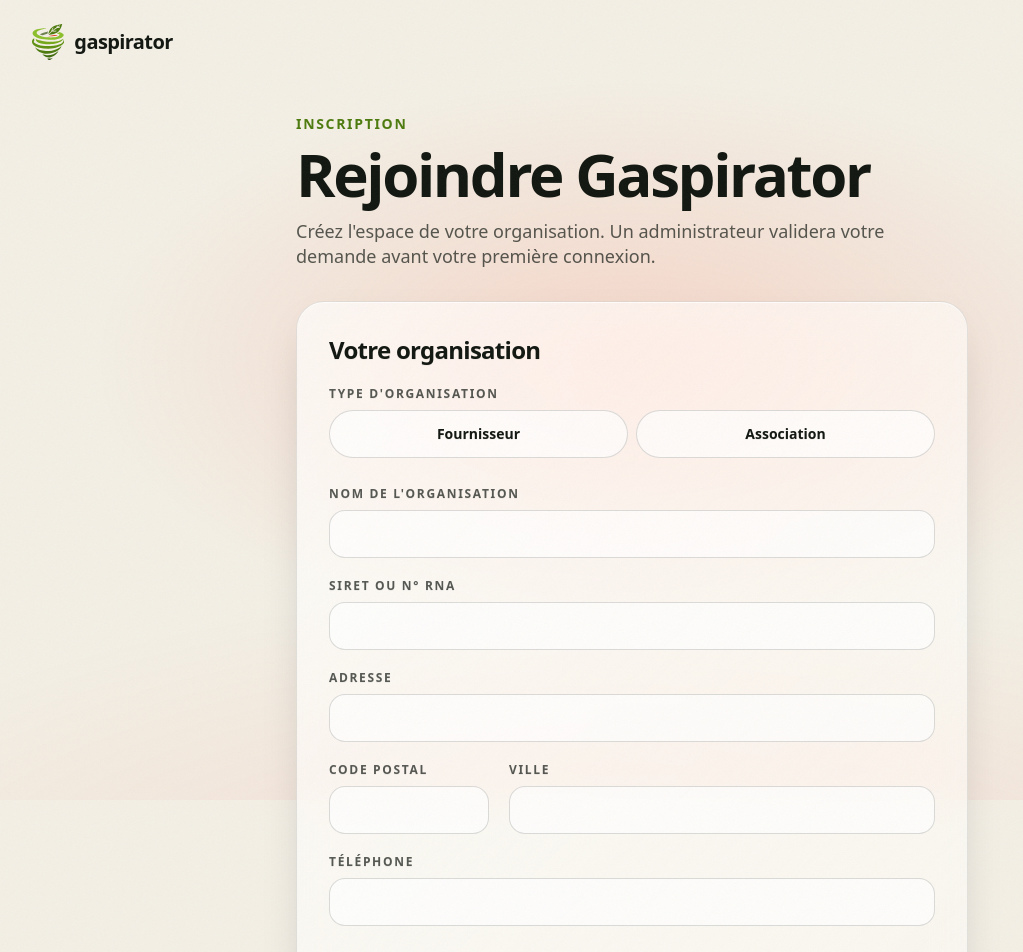
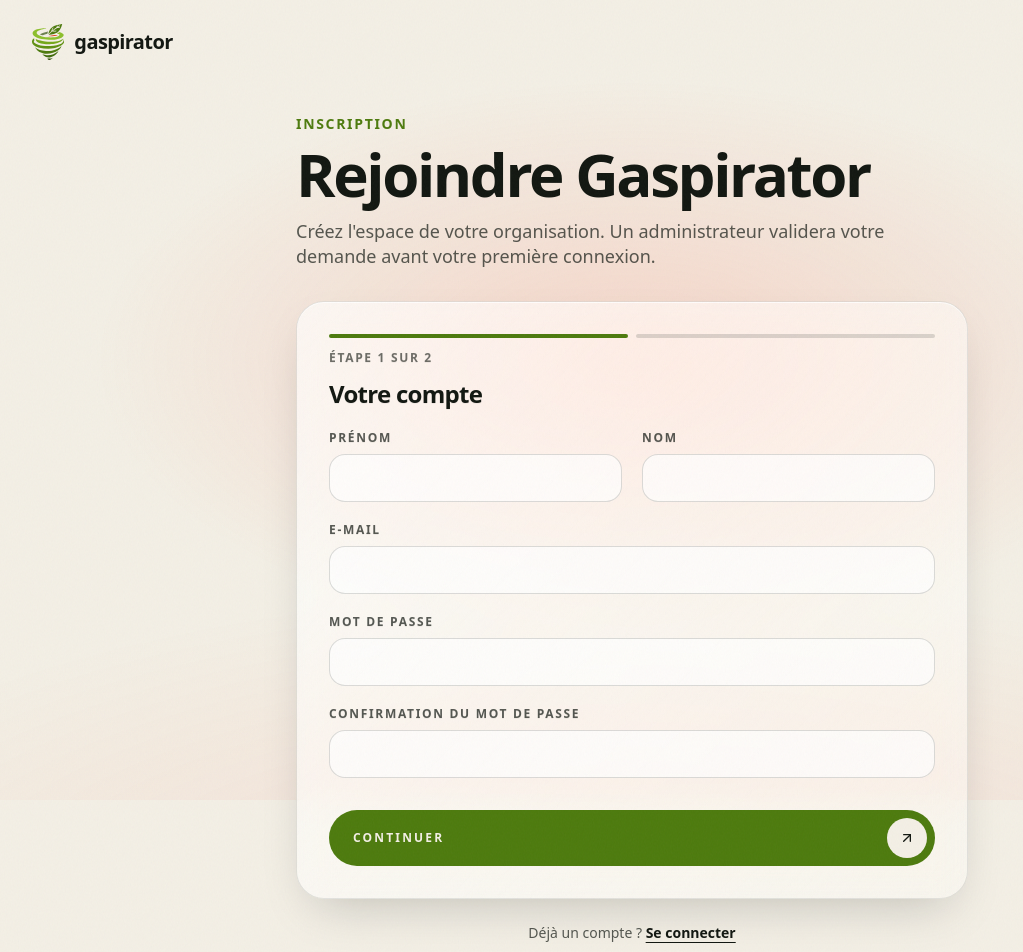
Before and after one commit to Nathanmar/gaspirator, a React (Vite) app in the folder apps/web/: page /register in a window 1280 px wide. Shown: the top 952 px of the page, without its empty margins (8-1031 px from the left). Built offline with nearby package versions, Linux system fonts and the light colour scheme.

Commit message:
feat(web): GREEN split registration into two steps and link the landing join button to it

```diff
--- a/apps/web/src/components/form-controls.tsx
+++ b/apps/web/src/components/form-controls.tsx
@@ -153,18 +153,18 @@ export function ChoiceField<T extends string>({
 }
 
 export function SubmitButton({
-  pending,
+  pending = false,
   pendingLabel,
   children,
 }: {
-  pending: boolean;
+  pending?: boolean;
   // Replaces the label while the request is running, e.g. "Connexion…".
-  pendingLabel: string;
+  pendingLabel?: string;
   children: ReactNode;
 }) {
   return (
     <button type="submit" disabled={pending} className={primaryButtonClass}>
-      {pending ? pendingLabel : children}
+      {pending && pendingLabel ? pendingLabel : children}
       <span
         aria-hidden="true"
         className="grid size-10 place-items-center rounded-full bg-ink text-cream transition-transform duration-300 group-hover:rotate-45 group-disabled:rotate-0"
--- a/apps/web/src/components/landing/hud.tsx
+++ b/apps/web/src/components/landing/hud.tsx
@@ -1,4 +1,6 @@
 import type { AnimationEvent, SyntheticEvent } from "react";
+
+import { Link } from "@tanstack/react-router";
 
 import { NAV_LINKS } from "./content";
 import { LogoMark } from "./logo-mark";
@@ -48,8 +50,8 @@ export function Hud() {
           ))}
         </nav>
 
-        <a
-          href="#rejoindre"
+        <Link
+          to="/register"
           data-magnetic
           className="group rounded-full bg-lime px-5 py-2.5 font-mono text-[11px] font-semibold tracking-[0.18em] text-ink uppercase transition-colors duration-300 hover:bg-cream focus-visible:bg-cream"
         >
@@ -62,7 +64,7 @@ export function Hud() {
               </span>
             </span>
           </span>
-        </a>
+        </Link>
       </header>
     </>
   );
--- a/apps/web/src/features/auth/register-form.tsx
+++ b/apps/web/src/features/auth/register-form.tsx
@@ -1,6 +1,7 @@
-import type { ComponentProps, ReactNode } from "react";
+import { type ComponentProps, type ReactNode, useEffect, useRef, useState } from "react";
 
 import { type AnyFieldApi, revalidateLogic, useForm, useStore } from "@tanstack/react-form";
+import { ArrowLeft } from "lucide-react";
 
 import {
   ChoiceField,
@@ -9,9 +10,19 @@ import {
   SubmitButton,
   TextField,
 } from "@/components/form-controls";
+import { cn } from "@/lib/utils";
 
 import type { OrganizationType, RegistrationRequestCreate, SupplierType } from "./auth-api";
-import { type RegisterFormValues, SUPPLIER_TYPES, registerSchema } from "./register-schema";
+import {
+  type RegisterFormValues,
+  SUPPLIER_TYPES,
+  accountSchema,
+  organizationSchema,
+  registerSchema,
+} from "./register-schema";
+
+type AccountValues = RegisterFormValues["account"];
+type OrganizationValues = RegisterFormValues["organization"];
 
 const ORGANIZATION_TYPES = [
   { value: "supplier", label: "Fournisseur", tone: "lime" },
@@ -33,6 +44,7 @@ const LEGAL_ID_LABELS: Record<OrganizationType | "", string> = {
 
 function emptyValues(type: OrganizationType | ""): RegisterFormValues {
   return {
+    account: { firstname: "", lastname: "", email: "", password: "", password_confirmation: "" },
     organization: {
       type,
       name: "",
@@ -41,30 +53,25 @@ function emptyValues(type: OrganizationType | ""): RegisterFormValues {
       address: { street: "", postal_code: "", city: "" },
       contact_phone: "",
     },
-    account: { firstname: "", lastname: "", email: "", password: "", password_confirmation: "" },
   };
-}
-
-// "organization.address.city" -> "organization-address-city", a tidier HTML id.
-function fieldId(name: string) {
-  return name.replaceAll(".", "-");
 }
 
 function firstError(field: AnyFieldApi): string | undefined {
   return field.state.meta.errors[0]?.message;
 }
 
-/** Text input wired to a TanStack Form field. */
+/** Text input wired to a TanStack Form field. The id is prefixed with the step: `account-email`. */
 function BoundTextField({
   field,
+  idPrefix,
   ...props
-}: { field: AnyFieldApi; label: string } & Omit<
+}: { field: AnyFieldApi; idPrefix: string; label: string } & Omit<
   ComponentProps<typeof TextField>,
   "id" | "name" | "value" | "onChange" | "onBlur" | "error"
 >) {
   return (
     <TextField
-      id={fieldId(field.name)}
+      id={`${idPrefix}-${field.name.replaceAll(".", "-")}`}
       name={field.name}
       value={field.state.value}
       onBlur={field.handleBlur}
@@ -75,50 +82,161 @@ function BoundTextField({
   );
 }
 
-function Section({ title, children }: { title: string; children: ReactNode }) {
+/** Progress bar, step number and title of a step. */
+function StepHeader({ step, title, focus }: { step: 1 | 2; title: string; focus: boolean }) {
+  const titleRef = useRef<HTMLHeadingElement>(null);
+
+  useEffect(() => {
+    // After a step change, bring the new step into view and have it announced.
+    if (focus) titleRef.current?.focus();
+  }, [focus]);
+
   return (
-    <section className="flex flex-col gap-5">
-      <h2 className="text-2xl font-extrabold tracking-[-0.03em]">{title}</h2>
-      {children}
-    </section>
+    <div className="flex flex-col gap-3">
+      <div aria-hidden="true" className="grid grid-cols-2 gap-2">
+        <span className="h-1 rounded-full bg-lime" />
+        <span className={cn("h-1 rounded-full", step === 2 ? "bg-lime" : "bg-cream/15")} />
+      </div>
+      <p className="text-xs font-semibold tracking-[0.14em] text-cream/60 uppercase">
+        {`Étape ${step} sur 2`}
+      </p>
+      <h2
+        ref={titleRef}
+        tabIndex={-1}
+        className="text-2xl font-extrabold tracking-[-0.03em] outline-none"
+      >
+        {title}
+      </h2>
+    </div>
   );
 }
 
-type RegisterFormProps = {
-  // Organization type chosen on the landing page, preselected.
-  defaultType?: OrganizationType;
-  // Error of the whole form, shown next to the submit button where the user is looking.
-  error?: string | null;
-  // While the returned promise is pending, the submit button is disabled.
-  onSubmit: (request: RegistrationRequestCreate) => void | Promise<void>;
-};
-
-export function RegisterForm({ defaultType, error, onSubmit }: RegisterFormProps) {
-  const form = useForm({
-    defaultValues: emptyValues(defaultType ?? ""),
-    // Validate on submit first, then on every change so an error goes away as soon as it is fixed.
-    validationLogic: revalidateLogic(),
-    validators: { onDynamic: registerSchema },
-    // The schema output is the request body of the contract (trimmed, without the confirmation).
-    onSubmit: ({ value }) => onSubmit(registerSchema.parse(value)),
-  });
-  // The legal ID label and the establishment type depend on the organization type.
-  const type = useStore(form.store, (state) => state.values.organization.type);
-
+function StepForm({ onSubmit, children }: { onSubmit: () => Promise<void>; children: ReactNode }) {
   return (
     <form
       noValidate
-      className="flex flex-col gap-10"
+      className="flex flex-col gap-5"
       onSubmit={(e) => {
         e.preventDefault();
-        void form.handleSubmit();
+        void onSubmit();
       }}
     >
-      <Section title="Votre organisation">
-        <form.Field name="organization.type">
+      {children}
+    </form>
+  );
+}
+
+type AccountStepProps = {
+  defaultValues: AccountValues;
+  focusTitle: boolean;
+  onContinue: (account: AccountValues) => void;
+};
+
+/** Step 1: the account of the organization's manager. */
+function AccountStep({ defaultValues, focusTitle, onContinue }: AccountStepProps) {
+  const form = useForm({
+    defaultValues,
+    // Validate on submit first, then on every change so an error goes away as soon as it is fixed.
+    validationLogic: revalidateLogic(),
+    validators: { onDynamic: accountSchema },
+    // Raw values are kept (not the parsed ones) so they show unchanged when coming back.
+    onSubmit: ({ value }) => onContinue(value),
+  });
+
+  return (
+    <StepForm onSubmit={form.handleSubmit}>
+      <StepHeader step={1} title="Votre compte" focus={focusTitle} />
+
+      <div className="grid gap-5 sm:grid-cols-2">
+        <form.Field name="firstname">
+          {(field) => (
+            <BoundTextField field={field} idPrefix="account" label="Prénom" autoComplete="given-name" />
+          )}
+        </form.Field>
+        <form.Field name="lastname">
+          {(field) => (
+            <BoundTextField field={field} idPrefix="account" label="Nom" autoComplete="family-name" />
+          )}
+        </form.Field>
+      </div>
+
+      <form.Field name="email">
+        {(field) => (
+          <BoundTextField
+            field={field}
+            idPrefix="account"
+            label="E-mail"
+            type="email"
+            autoComplete="email"
+          />
+        )}
+      </form.Field>
+
+      <form.Field name="password">
+        {(field) => (
+          <BoundTextField
+            field={field}
+            idPrefix="account"
+            label="Mot de passe"
+            type="password"
+            autoComplete="new-password"
+          />
+        )}
+      </form.Field>
+
+      <form.Field name="password_confirmation">
+        {(field) => (
+          <BoundTextField
+            field={field}
+            idPrefix="account"
+            label="Confirmation du mot de passe"
+            type="password"
+            autoComplete="new-password"
+          />
+        )}
+      </form.Field>
+
+      <div className="mt-3">
+        <SubmitButton>Continuer</SubmitButton>
+      </div>
+    </StepForm>
+  );
+}
+
+type OrganizationStepProps = {
+  defaultValues: OrganizationValues;
+  focusTitle: boolean;
+  error?: string | null;
+  // Receives the current values so they are kept when coming back to this step.
+  onBack: (organization: OrganizationValues) => void;
+  onSubmit: (organization: OrganizationValues) => void | Promise<void>;
+};
+
+/** Step 2: the organization, then the request is sent. */
+function OrganizationStep({
+  defaultValues,
+  focusTitle,
+  error,
+  onBack,
+  onSubmit,
+}: OrganizationStepProps) {
+  const form = useForm({
+    defaultValues,
+    validationLogic: revalidateLogic(),
+    validators: { onDynamic: organizationSchema },
+    onSubmit: ({ value }) => onSubmit(value),
+  });
+  // The legal ID label and the establishment type depend on the organization type.
+  const type = useStore(form.store, (state) => state.values.type);
+
+  return (
+    <StepForm onSubmit={form.handleSubmit}>
+      <StepHeader step={2} title="Votre organisation" focus={focusTitle} />
+
+      <form.Field name="type">
         {(field) => (
           <ChoiceField
-              name={field.name}
+            name="organization-type"
             legend="Type d'organisation"
             options={ORGANIZATION_TYPES}
             value={field.state.value}
@@ -129,16 +247,22 @@ export function RegisterForm({ defaultType, error, onSubmit }: RegisterFormProps
         )}
       </form.Field>
 
-        <form.Field name="organization.name">
+      <form.Field name="name">
         {(field) => (
-            <BoundTextField field={field} label="Nom de l'organisation" autoComplete="organization" />
+          <BoundTextField
+            field={field}
+            idPrefix="organization"
+            label="Nom de l'organisation"
+            autoComplete="organization"
+          />
         )}
       </form.Field>
 
-        <form.Field name="organization.legal_id">
+      <form.Field name="legal_id">
         {(field) => (
           <BoundTextField
             field={field}
+            idPrefix="organization"
             label={LEGAL_ID_LABELS[type]}
             autoComplete="off"
             // A SIRET is only digits: show the numeric keypad on mobile.
@@ -149,10 +273,10 @@ export function RegisterForm({ defaultType, error, onSubmit }: RegisterFormProps
       </form.Field>
 
       {type === "supplier" && (
-          <form.Field name="organization.supplier_type">
+        <form.Field name="supplier_type">
           {(field) => (
             <SelectField
-                id={fieldId(field.name)}
+              id="organization-supplier_type"
               name={field.name}
               label="Type d'établissement"
               value={field.state.value}
@@ -171,82 +295,123 @@ export function RegisterForm({ defaultType, error, onSubmit }: RegisterFormProps
         </form.Field>
       )}
 
-        <form.Field name="organization.address.street">
-          {(field) => <BoundTextField field={field} label="Adresse" autoComplete="address-line1" />}
+      <form.Field name="address.street">
+        {(field) => (
+          <BoundTextField
+            field={field}
+            idPrefix="organization"
+            label="Adresse"
+            autoComplete="address-line1"
+          />
+        )}
       </form.Field>
 
       <div className="grid gap-5 sm:grid-cols-[10rem_1fr]">
-          <form.Field name="organization.address.postal_code">
+        <form.Field name="address.postal_code">
           {(field) => (
             <BoundTextField
               field={field}
+              idPrefix="organization"
               label="Code postal"
               autoComplete="postal-code"
               inputMode="numeric"
             />
           )}
         </form.Field>
-          <form.Field name="organization.address.city">
+        <form.Field name="address.city">
           {(field) => (
-              <BoundTextField field={field} label="Ville" autoComplete="address-level2" />
+            <BoundTextField
+              field={field}
+              idPrefix="organization"
+              label="Ville"
+              autoComplete="address-level2"
+            />
           )}
         </form.Field>
       </div>
 
-        <form.Field name="organization.contact_phone">
-          {(field) => <BoundTextField field={field} label="Téléphone" type="tel" autoComplete="tel" />}
-        </form.Field>
-      </Section>
-
-      <Section title="Votre compte">
-        <div className="grid gap-5 sm:grid-cols-2">
-          <form.Field name="account.firstname">
-            {(field) => <BoundTextField field={field} label="Prénom" autoComplete="given-name" />}
-          </form.Field>
-          <form.Field name="account.lastname">
-            {(field) => <BoundTextField field={field} label="Nom" autoComplete="family-name" />}
-          </form.Field>
-        </div>
-
-        <form.Field name="account.email">
-          {(field) => (
-            <BoundTextField field={field} label="E-mail" type="email" autoComplete="email" />
-          )}
-        </form.Field>
-
-        <form.Field name="account.password">
+      <form.Field name="contact_phone">
         {(field) => (
           <BoundTextField
             field={field}
-              label="Mot de passe"
-              type="password"
-              autoComplete="new-password"
+            idPrefix="organization"
+            label="Téléphone"
+            type="tel"
+            autoComplete="tel"
           />
         )}
       </form.Field>
 
-        <form.Field name="account.password_confirmation">
-          {(field) => (
-            <BoundTextField
-              field={field}
-              label="Confirmation du mot de passe"
-              type="password"
-              autoComplete="new-password"
-            />
-          )}
-        </form.Field>
-      </Section>
-
-      <div className="flex flex-col gap-5">
+      {/* The error sits next to the submit button, where the user is looking. */}
+      <div className="mt-3 flex flex-col gap-3">
         {error && <FormAlert>{error}</FormAlert>}
         <form.Subscribe selector={(state) => state.isSubmitting}>
           {(isSubmitting) => (
+            <>
               <SubmitButton pending={isSubmitting} pendingLabel="Envoi…">
                 Envoyer ma demande
               </SubmitButton>
+              <button
+                type="button"
+                disabled={isSubmitting}
+                onClick={() => onBack(form.state.values)}
+                className="inline-flex h-12 items-center justify-center gap-2 self-center rounded-full px-5 text-sm font-semibold text-cream/70 transition-colors hover:text-cream disabled:opacity-50"
+              >
+                <ArrowLeft aria-hidden="true" className="size-4" />
+                Retour
+              </button>
+            </>
           )}
         </form.Subscribe>
       </div>
-    </form>
+    </StepForm>
   );
 }
+
+type RegisterFormProps = {
+  // Organization type chosen on the landing page, preselected in step 2.
+  defaultType?: OrganizationType;
+  // Error of the whole request, shown in step 2 next to the submit button.
+  error?: string | null;
+  // While the returned promise is pending, the submit button is disabled.
+  onSubmit: (request: RegistrationRequestCreate) => void | Promise<void>;
+};
+
+/**
+ * Registration in two steps: the manager's account, then the organization. Each step is its own
+ * form with its own schema, so "Continuer" only checks the account. The values of both steps live
+ * here, so going back and forth loses nothing.
+ */
+export function RegisterForm({ defaultType, error, onSubmit }: RegisterFormProps) {
+  const [values, setValues] = useState<RegisterFormValues>(() => emptyValues(defaultType ?? ""));
+  const [step, setStep] = useState<"account" | "organization">("account");
+  // The focus only moves after a step change, not when the page first shows.
+  const [hasChangedStep, setHasChangedStep] = useState(false);
+
+  function goTo(nextStep: "account" | "organization", nextValues: RegisterFormValues) {
+    setValues(nextValues);
+    setStep(nextStep);
+    setHasChangedStep(true);
+  }
+
+  if (step === "account") {
+    return (
+      <AccountStep
+        defaultValues={values.account}
+        focusTitle={hasChangedStep}
+        onContinue={(account) => goTo("organization", { ...values, account })}
+      />
+    );
+  }
+
+  return (
+    <OrganizationStep
+      defaultValues={values.organization}
+      focusTitle={hasChangedStep}
+      error={error}
+      onBack={(organization) => goTo("account", { ...values, organization })}
+      // The full schema output is the request body of the contract (without the confirmation).
+      onSubmit={(organization) => onSubmit(registerSchema.parse({ ...values, organization }))}
+    />
+  );
+}
--- a/apps/web/src/features/auth/register-schema.ts
+++ b/apps/web/src/features/auth/register-schema.ts
@@ -62,8 +62,9 @@ const commonOrganizationFields = {
 // Spaces are allowed while typing ("196 901 034 00017") and removed before checking the format.
 const legalId = z.string().transform((value) => value.replace(/\s/g, "").toUpperCase());
 
-// One branch per organization type: the legal ID format and the establishment type depend on it.
-const organizationSchema = z.discriminatedUnion(
+// Step 2 of the form. One branch per organization type: the legal ID format and the establishment
+// type depend on it.
+export const organizationSchema = z.discriminatedUnion(
   "type",
   [
     z.object({
@@ -85,7 +86,8 @@ const organizationSchema = z.discriminatedUnion(
   { error: "Choisissez le type de votre organisation." },
 );
 
-const accountSchema = z
+// Step 1 of the form: the manager's account.
+export const accountSchema = z
   .object({
     firstname: z
       .string()
```
Lines whose indentation alone changed are shown as unchanged.
